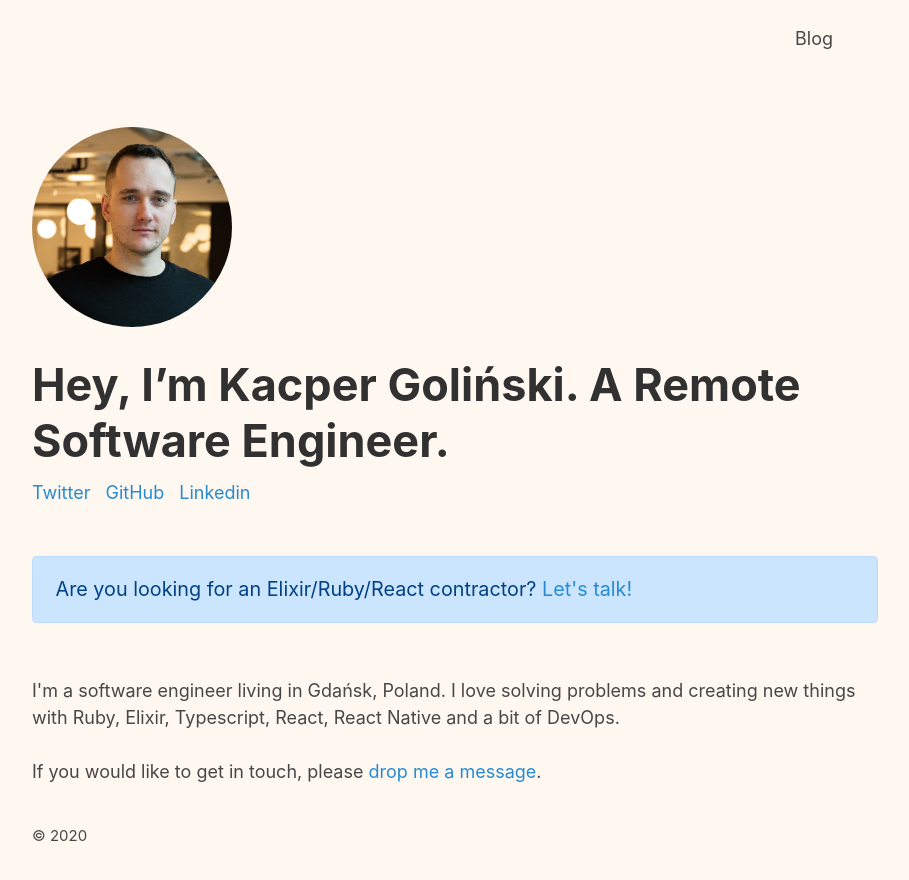
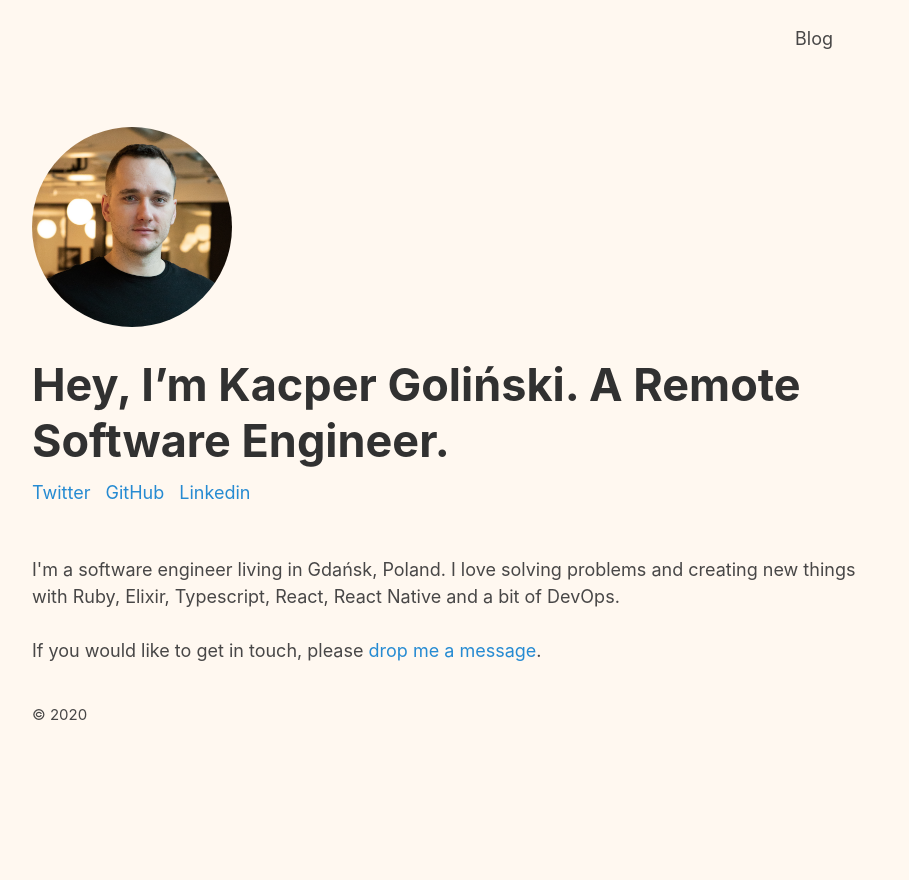
Before and after one commit to caspg/caspg.github.io, a Jekyll site: the page built from index.html, in a window 1280 px wide. Shown: the top 880 px of the page, without its empty margins (185-1094 px from the left). Built offline with Jekyll 4.4.1, drawn with Linux system fonts in a browser that asks for light colours; the list of posts is cut into pages by our own code.

Commit message:
hide contractor alert

```diff
--- a/_layouts/post.html
+++ b/_layouts/post.html
@@ -18,12 +18,12 @@ layout: blog
 
   <br>
 
-  <div class="contract-alert">
+  <!-- <div class="contract-alert">
     Are you looking for an Elixir/Ruby/React contractor? <a href="mailto:kacper.golinski@gmail.com">Let's talk!</a>
   </div>
 
   <br>
-  <br>
+  <br> -->
 
   {{ content }}
 
--- a/index.html
+++ b/index.html
@@ -17,12 +17,12 @@ title: Home
   </header>
 
   <main>
-    <div class="contract-alert">
+    <!-- <div class="contract-alert">
       Are you looking for an Elixir/Ruby/React contractor? <a href="mailto:kacper.golinski@gmail.com">Let's talk!</a>
-    </div>
+    </div> -->
 
-    <br>
-    <br>
+    <!-- <br>
+    <br> -->
 
     <p>
       I'm a software engineer living in Gdańsk, Poland.
```
